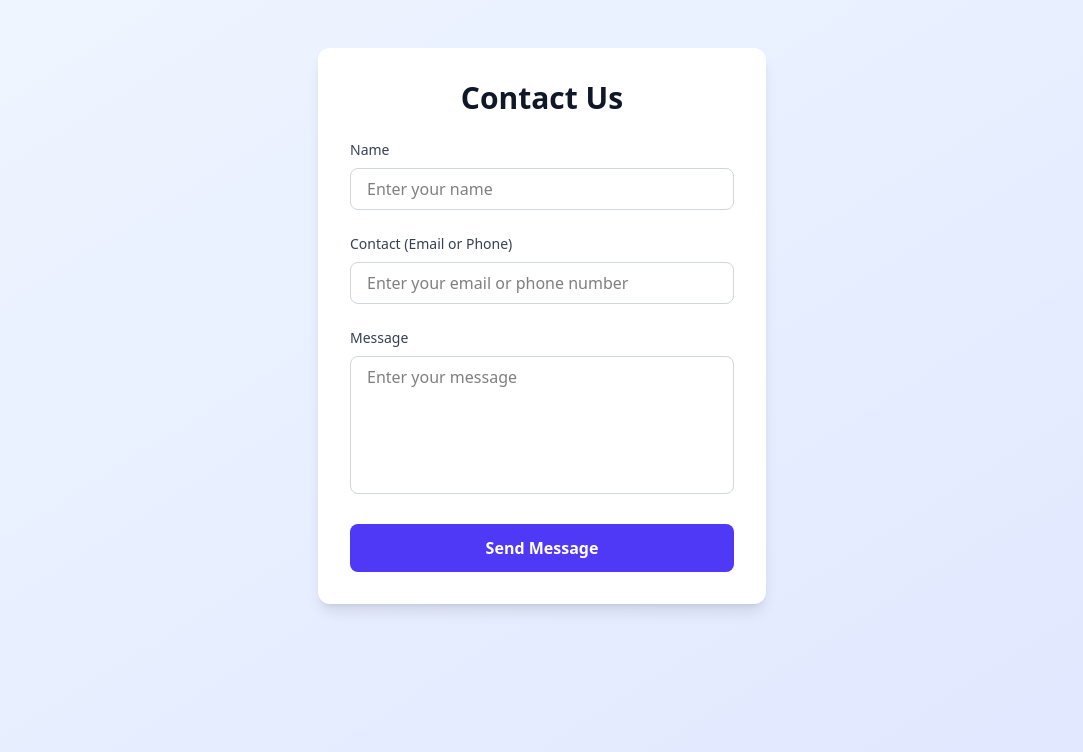
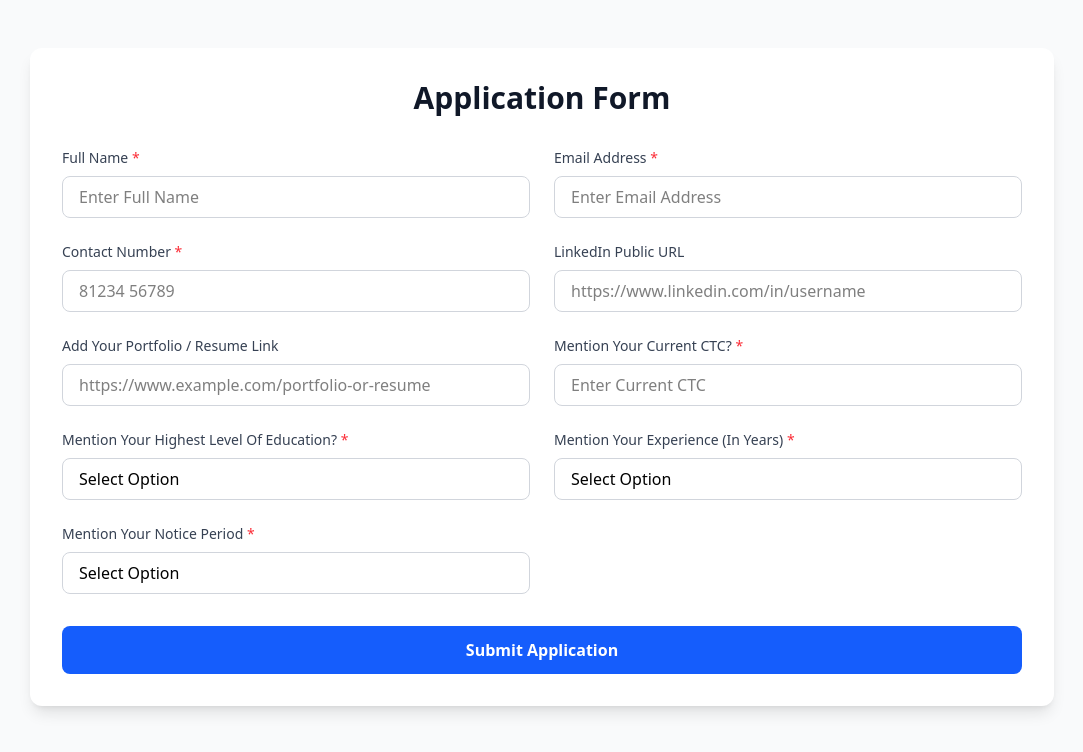
Before and after one commit to Sonu8544/email-send, a React (Vite) app in the folder client/: page / in a window 1280 px wide. Shown: the top 752 px of the page, without its empty margins (98-1181 px from the left). Built offline with nearby package versions, Linux system fonts and the light colour scheme.

Commit message:
form sending working

```diff
--- a/client/src/App.jsx
+++ b/client/src/App.jsx
@@ -2,9 +2,15 @@ import { useState } from "react";
 
 function App() {
   const [formData, setFormData] = useState({
-    name: "",
-    contact: "",
-    message: "",
+    fullName: "",
+    contactNumber: "",
+    portfolioLink: "",
+    education: "",
+    noticePeriod: "",
+    email: "",
+    linkedinUrl: "",
+    currentCTC: "",
+    experience: "",
   });
   const [loading, setLoading] = useState(false);
   const [status, setStatus] = useState({ type: "", message: "" });
@@ -35,13 +41,23 @@ function App() {
       if (data.success) {
         setStatus({
           type: "success",
-          message: "Email sent successfully! We'll get back to you soon.",
+          message: "Form submitted successfully! We'll get back to you soon.",
         });
-        setFormData({ name: "", contact: "", message: "" });
+        setFormData({
+          fullName: "",
+          contactNumber: "",
+          portfolioLink: "",
+          education: "",
+          noticePeriod: "",
+          email: "",
+          linkedinUrl: "",
+          currentCTC: "",
+          experience: "",
+        });
       } else {
         setStatus({
           type: "error",
-          message: data.message || "Failed to send email. Please try again.",
+          message: data.message || "Failed to submit form. Please try again.",
         });
       }
     } catch {
@@ -55,83 +71,238 @@ function App() {
   };
 
   return (
-    <div className="min-h-screen bg-gradient-to-br from-blue-50 to-indigo-100 py-12 px-4 sm:px-6 lg:px-8">
-      <div className="max-w-md mx-auto bg-white rounded-xl shadow-lg overflow-hidden">
+    <div className="min-h-screen bg-gray-50 py-12 px-4 sm:px-6 lg:px-8">
+      <div className="max-w-5xl mx-auto bg-white rounded-xl shadow-lg overflow-hidden">
         <div className="p-8">
-          <h1 className="text-3xl font-bold text-gray-900 mb-6 text-center">
-            Contact Us
+          <h1 className="text-3xl font-bold text-gray-900 mb-8 text-center">
+            Application Form
           </h1>
 
-          <form onSubmit={handleSubmit} className="space-y-6">
+          <form onSubmit={handleSubmit}>
+            <div className="grid grid-cols-1 md:grid-cols-2 gap-6 mb-6">
+              {/* Left Column */}
+              <div className="space-y-6">
+                {/* Full Name */}
                 <div>
                   <label
-                htmlFor="name"
+                    htmlFor="fullName"
                     className="block text-sm font-medium text-gray-700 mb-2"
                   >
-                Name
+                    Full Name <span className="text-red-500">*</span>
                   </label>
                   <input
                     type="text"
-                id="name"
-                name="name"
-                value={formData.name}
+                    id="fullName"
+                    name="fullName"
+                    value={formData.fullName}
                     onChange={handleChange}
                     required
-                className="w-full px-4 py-2 border border-gray-300 rounded-lg focus:ring-2 focus:ring-indigo-500 focus:border-transparent outline-none transition"
-                placeholder="Enter your name"
+                    className="w-full px-4 py-2 border border-gray-300 rounded-lg focus:ring-2 focus:ring-blue-500 focus:border-transparent outline-none transition"
+                    placeholder="Enter Full Name"
                   />
                 </div>
 
+                {/* Contact Number */}
                 <div>
                   <label
-                htmlFor="contact"
+                    htmlFor="contactNumber"
                     className="block text-sm font-medium text-gray-700 mb-2"
                   >
-                Contact (Email or Phone)
+                    Contact Number <span className="text-red-500">*</span>
+                  </label>
+                  <input
+                    type="tel"
+                    id="contactNumber"
+                    name="contactNumber"
+                    value={formData.contactNumber}
+                    onChange={handleChange}
+                    required
+                    className="w-full px-4 py-2 border border-gray-300 rounded-lg focus:ring-2 focus:ring-blue-500 focus:border-transparent outline-none transition"
+                    placeholder="81234 56789"
+                  />
+                </div>
+
+                {/* Portfolio/Resume Link */}
+                <div>
+                  <label
+                    htmlFor="portfolioLink"
+                    className="block text-sm font-medium text-gray-700 mb-2"
+                  >
+                    Add Your Portfolio / Resume Link
+                  </label>
+                  <input
+                    type="url"
+                    id="portfolioLink"
+                    name="portfolioLink"
+                    value={formData.portfolioLink}
+                    onChange={handleChange}
+                    className="w-full px-4 py-2 border border-gray-300 rounded-lg focus:ring-2 focus:ring-blue-500 focus:border-transparent outline-none transition"
+                    placeholder="https://www.example.com/portfolio-or-resume"
+                  />
+                </div>
+
+                {/* Education Level */}
+                <div>
+                  <label
+                    htmlFor="education"
+                    className="block text-sm font-medium text-gray-700 mb-2"
+                  >
+                    Mention Your Highest Level Of Education?{" "}
+                    <span className="text-red-500">*</span>
+                  </label>
+                  <select
+                    id="education"
+                    name="education"
+                    value={formData.education}
+                    onChange={handleChange}
+                    required
+                    className="w-full px-4 py-2 border border-gray-300 rounded-lg focus:ring-2 focus:ring-blue-500 focus:border-transparent outline-none transition appearance-none bg-white"
+                  >
+                    <option value="">Select Option</option>
+                    <option value="High School">High School</option>
+                    <option value="Diploma">Diploma</option>
+                    <option value="Bachelor's Degree">Bachelor's Degree</option>
+                    <option value="Master's Degree">Master's Degree</option>
+                    <option value="PhD">PhD</option>
+                    <option value="Other">Other</option>
+                  </select>
+                </div>
+
+                {/* Notice Period */}
+                <div>
+                  <label
+                    htmlFor="noticePeriod"
+                    className="block text-sm font-medium text-gray-700 mb-2"
+                  >
+                    Mention Your Notice Period{" "}
+                    <span className="text-red-500">*</span>
+                  </label>
+                  <select
+                    id="noticePeriod"
+                    name="noticePeriod"
+                    value={formData.noticePeriod}
+                    onChange={handleChange}
+                    required
+                    className="w-full px-4 py-2 border border-gray-300 rounded-lg focus:ring-2 focus:ring-blue-500 focus:border-transparent outline-none transition appearance-none bg-white"
+                  >
+                    <option value="">Select Option</option>
+                    <option value="Immediate">Immediate</option>
+                    <option value="15 Days">15 Days</option>
+                    <option value="30 Days">30 Days</option>
+                    <option value="45 Days">45 Days</option>
+                    <option value="60 Days">60 Days</option>
+                    <option value="90 Days">90 Days</option>
+                    <option value="More than 90 Days">More than 90 Days</option>
+                  </select>
+                </div>
+              </div>
+
+              {/* Right Column */}
+              <div className="space-y-6">
+                {/* Email Address */}
+                <div>
+                  <label
+                    htmlFor="email"
+                    className="block text-sm font-medium text-gray-700 mb-2"
+                  >
+                    Email Address <span className="text-red-500">*</span>
+                  </label>
+                  <input
+                    type="email"
+                    id="email"
+                    name="email"
+                    value={formData.email}
+                    onChange={handleChange}
+                    required
+                    className="w-full px-4 py-2 border border-gray-300 rounded-lg focus:ring-2 focus:ring-blue-500 focus:border-transparent outline-none transition"
+                    placeholder="Enter Email Address"
+                  />
+                </div>
+
+                {/* LinkedIn URL */}
+                <div>
+                  <label
+                    htmlFor="linkedinUrl"
+                    className="block text-sm font-medium text-gray-700 mb-2"
+                  >
+                    LinkedIn Public URL
+                  </label>
+                  <input
+                    type="url"
+                    id="linkedinUrl"
+                    name="linkedinUrl"
+                    value={formData.linkedinUrl}
+                    onChange={handleChange}
+                    className="w-full px-4 py-2 border border-gray-300 rounded-lg focus:ring-2 focus:ring-blue-500 focus:border-transparent outline-none transition"
+                    placeholder="https://www.linkedin.com/in/username"
+                  />
+                </div>
+
+                {/* Current CTC */}
+                <div>
+                  <label
+                    htmlFor="currentCTC"
+                    className="block text-sm font-medium text-gray-700 mb-2"
+                  >
+                    Mention Your Current CTC?{" "}
+                    <span className="text-red-500">*</span>
                   </label>
                   <input
                     type="text"
-                id="contact"
-                name="contact"
-                value={formData.contact}
+                    id="currentCTC"
+                    name="currentCTC"
+                    value={formData.currentCTC}
                     onChange={handleChange}
                     required
-                className="w-full px-4 py-2 border border-gray-300 rounded-lg focus:ring-2 focus:ring-indigo-500 focus:border-transparent outline-none transition"
-                placeholder="Enter your email or phone number"
+                    className="w-full px-4 py-2 border border-gray-300 rounded-lg focus:ring-2 focus:ring-blue-500 focus:border-transparent outline-none transition"
+                    placeholder="Enter Current CTC"
                   />
                 </div>
 
+                {/* Experience */}
                 <div>
                   <label
-                htmlFor="message"
+                    htmlFor="experience"
                     className="block text-sm font-medium text-gray-700 mb-2"
                   >
-                Message
+                    Mention Your Experience (In Years){" "}
+                    <span className="text-red-500">*</span>
                   </label>
-              <textarea
-                id="message"
-                name="message"
-                value={formData.message}
+                  <select
+                    id="experience"
+                    name="experience"
+                    value={formData.experience}
                     onChange={handleChange}
                     required
-                rows="5"
-                className="w-full px-4 py-2 border border-gray-300 rounded-lg focus:ring-2 focus:ring-indigo-500 focus:border-transparent outline-none transition resize-none"
-                placeholder="Enter your message"
-              />
+                    className="w-full px-4 py-2 border border-gray-300 rounded-lg focus:ring-2 focus:ring-blue-500 focus:border-transparent outline-none transition appearance-none bg-white"
+                  >
+                    <option value="">Select Option</option>
+                    <option value="0-1 Years">0-1 Years</option>
+                    <option value="1-2 Years">1-2 Years</option>
+                    <option value="2-3 Years">2-3 Years</option>
+                    <option value="3-5 Years">3-5 Years</option>
+                    <option value="5-7 Years">5-7 Years</option>
+                    <option value="7-10 Years">7-10 Years</option>
+                    <option value="10+ Years">10+ Years</option>
+                  </select>
+                </div>
+              </div>
             </div>
 
+            <div className="mt-8">
               <button
                 type="submit"
                 disabled={loading}
-              className="w-full bg-indigo-600 text-white py-3 px-4 rounded-lg font-semibold hover:bg-indigo-700 focus:outline-none focus:ring-2 focus:ring-indigo-500 focus:ring-offset-2 disabled:opacity-50 disabled:cursor-not-allowed transition"
+                className="w-full bg-blue-600 text-white py-3 px-4 rounded-lg font-semibold hover:bg-blue-700 focus:outline-none focus:ring-2 focus:ring-blue-500 focus:ring-offset-2 disabled:opacity-50 disabled:cursor-not-allowed transition"
               >
-              {loading ? "Sending..." : "Send Message"}
+                {loading ? "Submitting..." : "Submit Application"}
               </button>
+            </div>
           </form>
 
           {status.message && (
             <div
-              className={`mt-4 p-4 rounded-lg ${
+              className={`mt-6 p-4 rounded-lg ${
                 status.type === "success"
                   ? "bg-green-50 text-green-800 border border-green-200"
                   : "bg-red-50 text-red-800 border border-red-200"
```
Also changed, not shown: 1 other file (tests, documents, lock files or other folders). Lines whose indentation alone changed are shown as unchanged.
